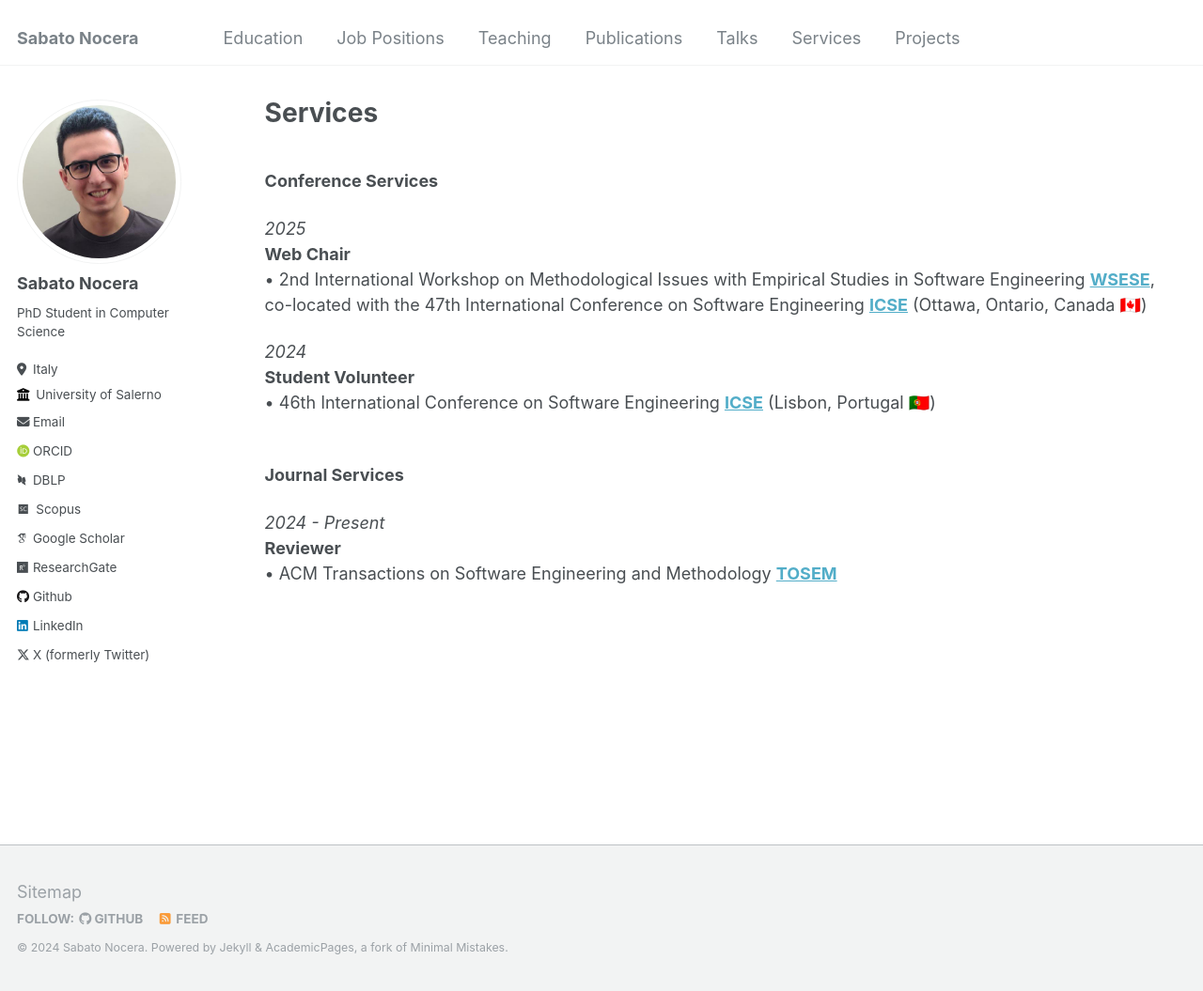
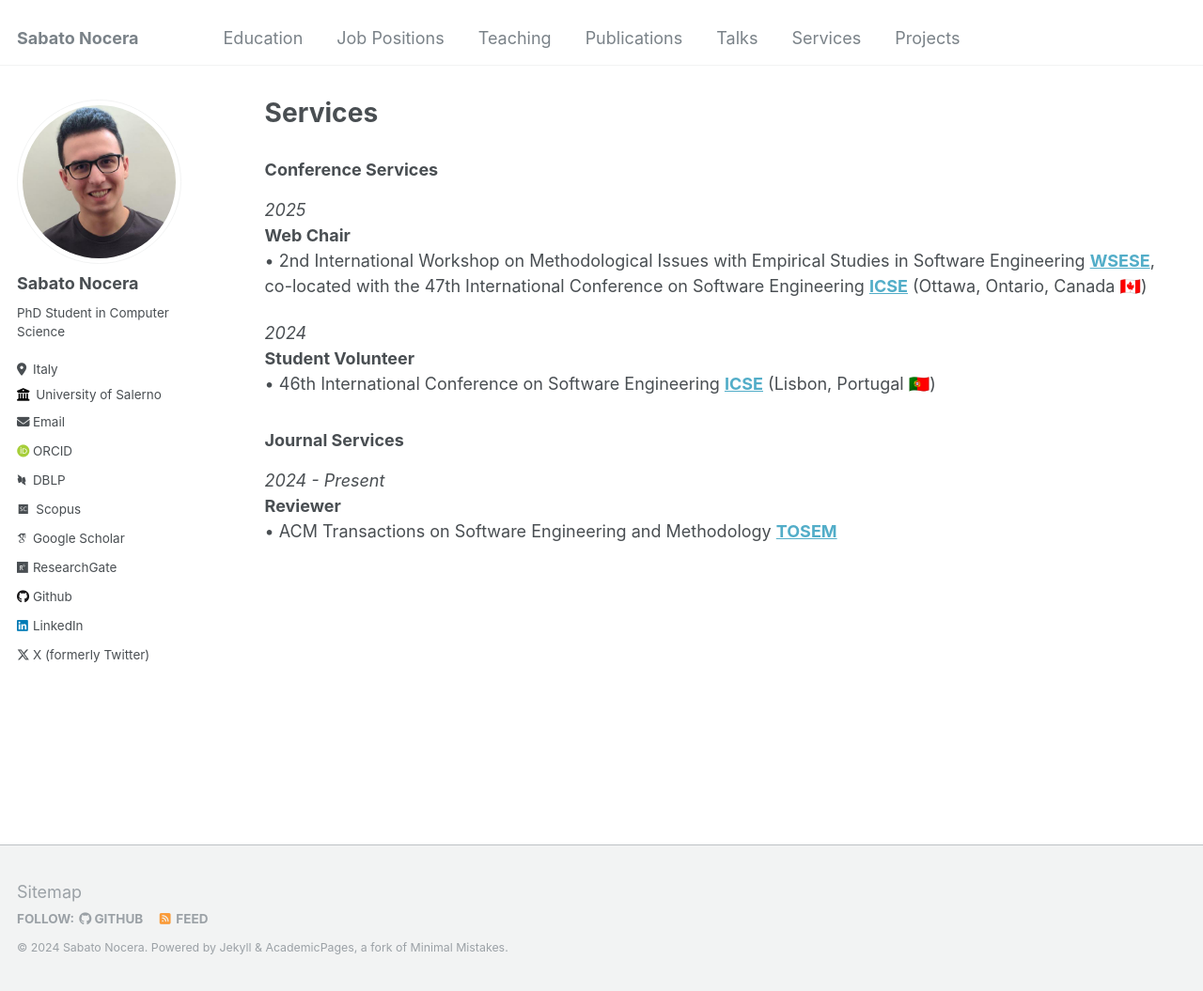
Before and after one commit to sabato-nocera/sabato-nocera.github.io, a Jekyll site: the page built from _pages/services.md, in a window 1280 px wide and 1055 px high. Shown: the whole window at 94% size. Built offline with Jekyll 4.4.1, drawn with Linux system fonts in a browser that asks for light colours; some web fonts are replaced.

```diff
--- a/_pages/services.md
+++ b/_pages/services.md
@@ -13,7 +13,7 @@ author_profile: true
 
 
 
-<br/>**Conference Services**<br/>
+### Conference Services
 
 _2025<br/>_
 **Web Chair**<br/>
@@ -25,7 +25,7 @@ _2024<br/>_
 
 
 
-<br/>**Journal Services**<br/>
+### Journal Services
 
 _2024 - Present<br/>_
 **Reviewer**<br/>
```
